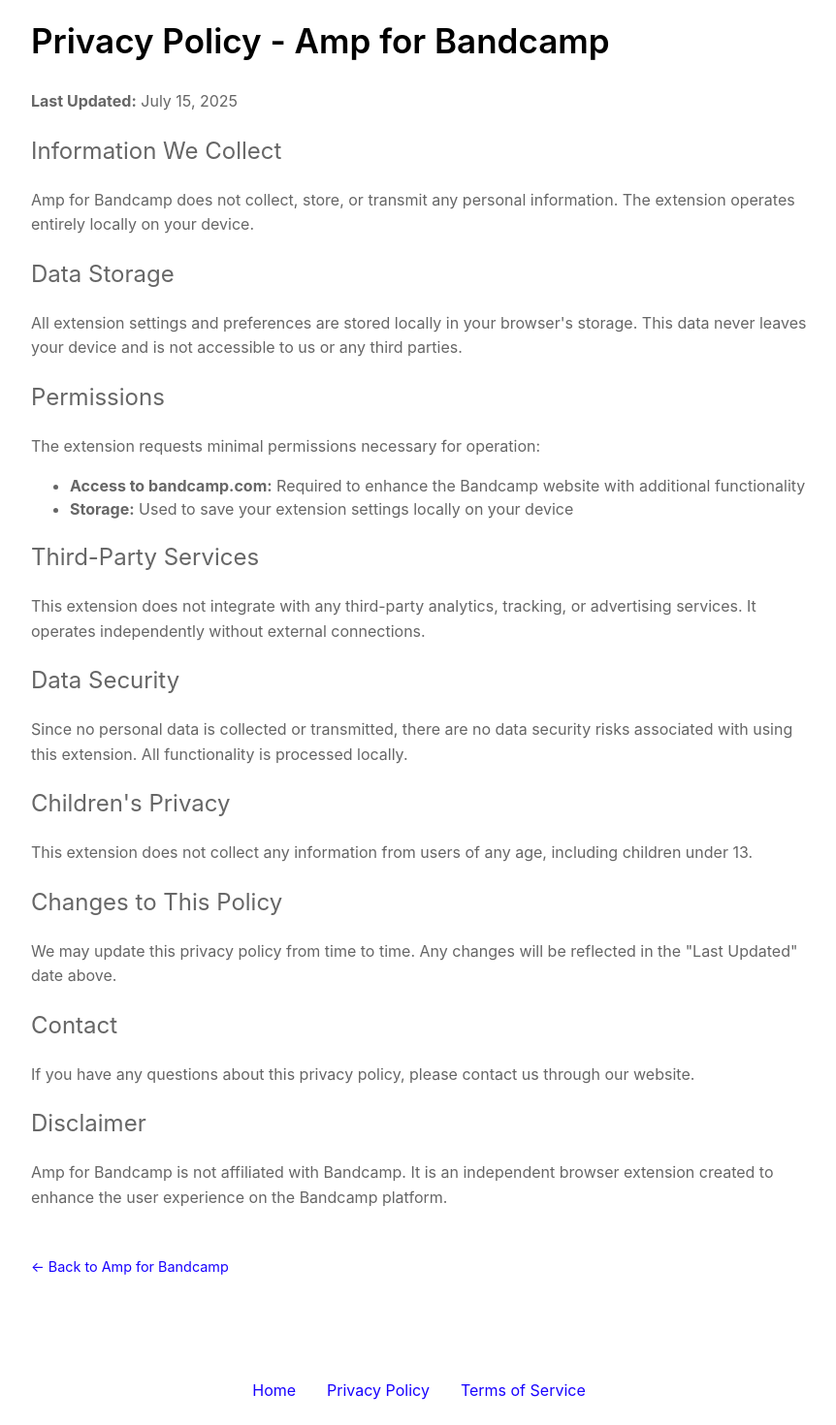
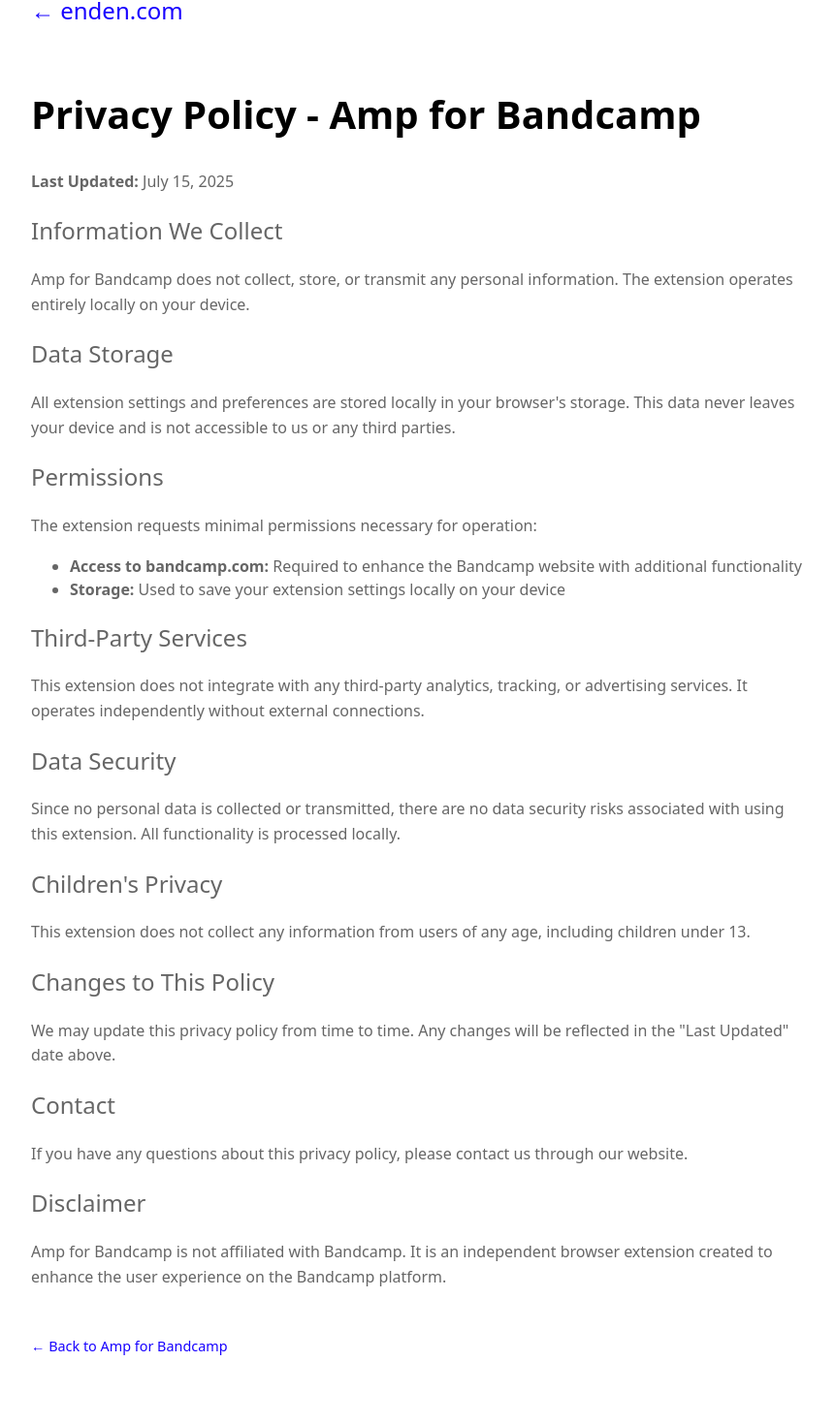
Before and after one commit to rafalenden/enden-site, a Next.js app: page /projects/amp-for-bandcamp/privacy-policy in a window 1280 px wide. Shown: the part 39-1509 px from the top of the page at 97% size, without its empty margins (208-1070 px from the left). Built offline with nearby package versions, Linux system fonts and the light colour scheme.

Commit message:
Enhance metadata, refactor global styles, and improve page layouts across the site

```diff
--- a/src/app/globals.css
+++ b/src/app/globals.css
@@ -5,13 +5,21 @@
   --text-color-light: #666;
   --text-color-dark: #000;
   --border-color: rgba(0, 0, 0, 0.1);
-  --kbd-bg: #f5f5f5;
   --kbd-border: #ddd;
 
   /* Typography */
-  --font-family: -apple-system, BlinkMacSystemFont, 'Segoe UI', Roboto, Oxygen, Ubuntu, Cantarell, 'Open Sans', 'Helvetica Neue', sans-serif;
   --line-height: 1.5;
   --system-ui: system-ui, "Segoe UI", Roboto, Helvetica, Arial, sans-serif, "Apple Color Emoji", "Segoe UI Emoji", "Segoe UI Symbol";
+  --font-family: var(--system-ui);
+
+  /* Font sizes */
+  --font-size-xs: 0.8rem;
+  --font-size-sm: 0.9rem;
+  --font-size-base: 1rem;
+  --font-size-lg: 1.25rem;
+  --font-size-xl: 1.5rem;
+  --font-size-2xl: 2rem;
+  --font-size-3xl: 2.5rem;
 
   /* Spacing */
   --spacing-xs: 0.5rem;
@@ -21,7 +29,8 @@
   --spacing-xl: 3rem;
 }
 
-/* Base Styles */
+
+
 body {
   margin: 0;
   padding: 0;
@@ -39,14 +48,15 @@
 }
 
 /* Typography */
+
 h1 {
-  font-size: clamp(24px, 5vw, 35px);
+  font-size: clamp(var(--font-size-2xl), 5vw, var(--font-size-3xl));
   font-weight: 600;
   color: var(--text-color-dark);
 }
 
 h2 {
-  font-size: clamp(18px, 4vw, 24px);
+  font-size: clamp(var(--font-size-lg), 4vw, var(--font-size-xl));
   font-weight: normal;
   color: var(--text-color-light);
 }
@@ -63,18 +73,23 @@
   display: inline-block;
   padding: 2px 6px;
   border-radius: 3px;
-  background: var(--kbd-bg);
   border: 1px solid var(--kbd-border);
   box-shadow: 0 1px 1px rgba(0,0,0,0.1);
   font-family: var(--system-ui), sans-serif;
-  font-size: 13px;
+  font-size: var(--font-size-xs);
   min-width: 40px;
   text-align: center;
   line-height: 1;
   margin-right: var(--spacing-xs);
+  vertical-align: text-bottom;
+}
+
+b, strong {
+  font-weight: 600;
 }
 
 /* Links */
+
 a {
   display: inline-flex;
   align-items: center;
@@ -103,23 +118,33 @@
   display: inline-block;
   margin-bottom: var(--spacing-sm);
   margin-top: var(--spacing-lg);
-  font-size: 0.9rem;
+  font-size: var(--font-size-sm);
 }
 
-.links a {
-  margin: var(--spacing-sm);
+.home-links, .links, .footer-links {
+  display: flex;
+  flex-direction: row;
+  align-items: center;
+  gap: var(--spacing-sm) var(--spacing-lg);
+  margin-bottom: var(--spacing-lg);
 }
 
-.links a:first-child {
-  margin-left: 0;
-}
-
-.links a:last-child {
-  margin-right: 0;
+.home-links, .footer-links {
+  margin-top: var(--spacing-xl);
+  justify-content: center;
 }
 
 .footer-links a {
-  margin: var(--spacing-sm);
+  font-size: var(--font-size-sm);
+}
+
+@media (max-width: 768px) {
+  .links {
+    align-items: flex-start;
+  }
+  .home-links, .links {
+    flex-direction: column;
+  }
 }
 
 .badges a {
@@ -127,12 +152,22 @@
   border: 0;
 }
 
-.badges a:hover {
-  margin-right: var(--spacing-sm);
-  border: 0;
+/* Layout */
+
+.site-title-wrapper {
+  padding: var(--spacing-lg);
+  padding-bottom: 0;
 }
 
-/* Layout */
+.site-title-content {
+  max-width: 800px;
+  margin: 0 auto;
+}
+
+.site-title {
+  font-size: var(--font-size-xl);
+}
+
 .home-page {
   flex: 1;
 }
@@ -145,7 +180,7 @@
 .header p {
   margin: 0 0 var(--spacing-xs);
   color: var(--text-color-light);
-  font-size: 1rem;
+  font-size: var(--font-size-base);
 }
 
 .footer {
@@ -155,8 +190,8 @@
 }
 
 .footer-info {
-    font-size: 0.9rem;
-    color: var(--text-color-light);
+  font-size: var(--font-size-sm);
+  color: var(--text-color-light);
 }
 
 .narrow-page {
@@ -178,3 +213,12 @@
 .narrow-content .links a {
   margin-top: 0;
 }
+
+.spacer {
+  color: var(--primary-color);
+  font-size: var(--font-size-xl);
+}
+
+.color-blue {
+  color: var(--primary-color);
+}
--- a/src/app/layout.tsx
+++ b/src/app/layout.tsx
@@ -1,11 +1,12 @@
-import type { Metadata } from "next";
-import "./globals.css";
-import Link from "next/link";
+import type { Metadata } from 'next';
+import Link from 'next/link';
+import SiteTitle from '@/components/SiteTitle';
 
+import './globals.css';
 
 export const metadata: Metadata = {
-  title: "EndCode Ltd - IT Consultancy",
-  description: "EndCode Ltd - IT Consultancy",
+  title: 'enden.com —︎ Rafal Enden',
+  description: 'enden.com  —︎︎ Rafal Enden',
   icons: {
     icon: '/favicon.png',
     shortcut: '/favicon.png',
@@ -23,10 +24,12 @@
         <link rel="shortcut icon" type="image/png" href="/favicon.png" />
       </head>
       <body>
+        <SiteTitle />
+
         {children}
+
         <footer className="footer">
             <div className="footer-links">
-                <Link href="/">Home</Link>
                 <Link href="/privacy-policy">Privacy Policy</Link>
                 <Link href="/terms-of-service">Terms of Service</Link>
             </div>
--- a/src/app/projects/amp-for-bandcamp/privacy-policy/page.tsx
+++ b/src/app/projects/amp-for-bandcamp/privacy-policy/page.tsx
@@ -1,10 +1,18 @@
 import Link from 'next/link';
+import type { Metadata } from "next";
+
+const pageTitle = 'Privacy Policy - Amp for Bandcamp';
+
+export const metadata: Metadata = {
+  title: `${pageTitle} — enden.com`,
+  description: `${pageTitle} — enden.com`,
+};
 
 export default function AmpForBandcampPrivacyPolicy() {
   return (
     <main className="narrow-page">
       <div className="narrow-content">
-        <h1>Privacy Policy - Amp for Bandcamp</h1>
+        <h1>{pageTitle}</h1>
 
         <p><strong>Last Updated:</strong> July 15, 2025</p>
 
--- /dev/null
+++ b/src/components/SiteTitle.tsx
@@ -0,0 +1,21 @@
+'use client';
+
+import Link from 'next/link';
+import { usePathname } from 'next/navigation';
+
+export default function SiteTitle() {
+  const pathname = usePathname();
+
+  // Don't show on homepage
+  if (pathname === '/') {
+    return null;
+  }
+
+  return (
+    <div className="site-title-wrapper">
+      <div className="site-title-content">
+        <Link className="site-title" href="/" aria-label="Back to home">← enden.com</Link>
+      </div>
+    </div>
+  );
+}
```
Also changed, not shown: src/app/page.tsx (+6 -3 lines), src/app/privacy-policy/page.tsx (+10 -4 lines), src/app/projects/amp-for-bandcamp/page.tsx (+10 -2 lines), src/app/projects/page.tsx (+9 -4 lines), src/app/terms-of-service/page.tsx (+9 -4 lines), src/components/EmailLink.tsx (line endings or trailing spaces), 1 other file (tests, documents, lock files or other folders).
